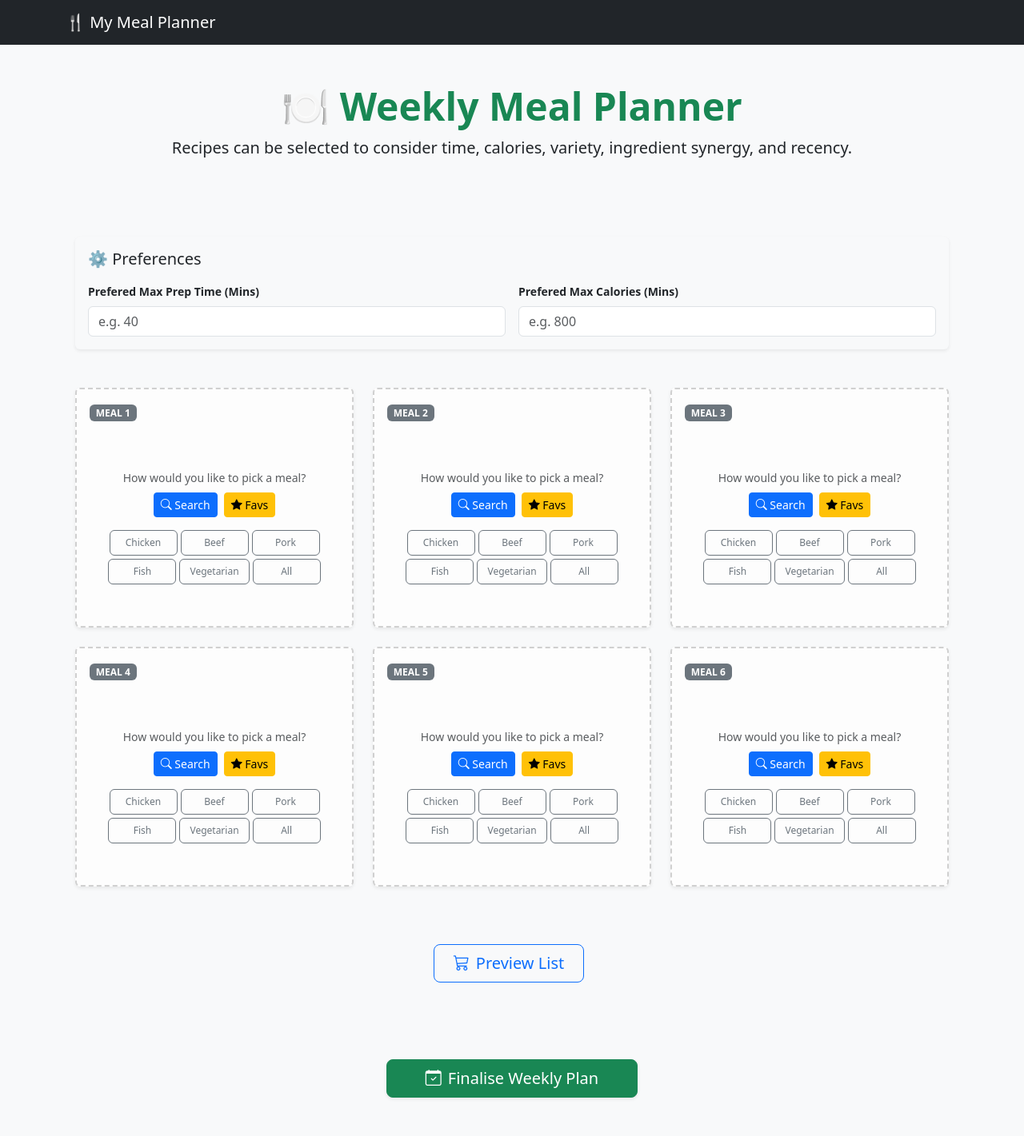
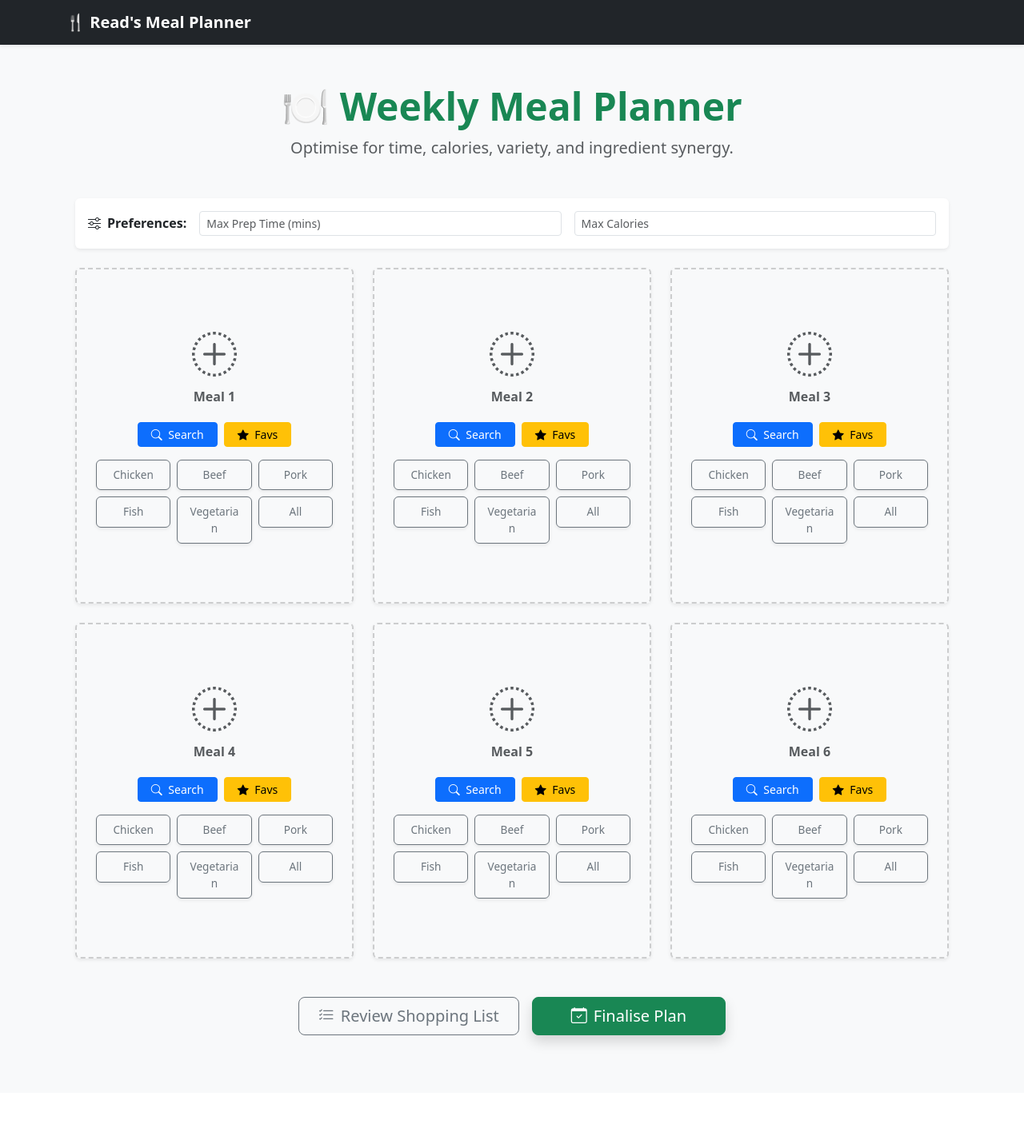
Before and after one commit to cread24/Read-Meal-Planner, a Flask app: page / in a window 1280 px wide. Shown: the whole page at 80% size. After the commit the page ends 1311 px from the top, so only its background shows below. Run offline with Flask 3, Linux system fonts and the light colour scheme; some libraries are stand-ins or nearby versions.

Commit message:
Tidying up some of the apeparences

```diff
--- a/app/templates/base.html
+++ b/app/templates/base.html
@@ -3,27 +3,31 @@
 <head>
     <meta charset="UTF-8">
     <meta name="viewport" content="width=device-width, initial-scale=1.0">
-    <title>Gousto Meal Planner</title>
+    <title>Read Meal Planner</title>
     <link href="https://cdn.jsdelivr.net/npm/bootstrap@5.3.0/dist/css/bootstrap.min.css" rel="stylesheet">
     <link rel="stylesheet" href="https://cdn.jsdelivr.net/npm/bootstrap-icons@1.11.0/font/bootstrap-icons.css">
     <style>
+        /* Enable smooth scrolling for internal jumps */
+        html { scroll-behavior: smooth; }
         body { background-color: #f8f9fa; }
         .recipe-card img { height: 200px; object-fit: cover; }
+
+        /* Ensure the main container doesn't feel too cramped */
+        .main-wrapper { min-height: 80vh; }
     </style>
 </head>
 <body>
-    <nav class="navbar navbar-dark bg-dark mb-4">
+    <nav class="navbar navbar-dark bg-dark mb-4 shadow-sm">
         <div class="container">
-            <a class="navbar-brand" href="/">🍴 My Meal Planner</a>
+            <a class="navbar-brand fw-bold" href="/">🍴 Read's Meal Planner</a>
         </div>
     </nav>
 
-    <div class="container">
-        <div class="container mt-3">
+    <div class="container main-wrapper">
         {% with messages = get_flashed_messages(with_categories=true) %}
         {% if messages %}
             {% for category, message in messages %}
-                <div class="alert alert-{{ 'info' if category == 'message' else category }} alert-dismissible fade show shadow-sm border-0" role="alert">
+            <div class="alert alert-{{ 'info' if category == 'message' else category }} alert-dismissible fade show shadow-sm border-0 mb-4" role="alert">
                 {% if category == 'success' %}<i class="bi bi-check-circle-fill me-2"></i>{% endif %}
                 {% if category == 'danger' %}<i class="bi bi-exclamation-triangle-fill me-2"></i>{% endif %}
                 {{ message }}
@@ -32,11 +36,30 @@
             {% endfor %}
         {% endif %}
         {% endwith %}
-        </div>
+
         {% block content %}{% endblock %}
     </div>
 
     <script src="https://cdn.jsdelivr.net/npm/bootstrap@5.3.0/dist/js/bootstrap.bundle.min.js"></script>
     <script src="{{ url_for('static', filename='js/planner.js') }}"></script>
+
+    <script>
+        /**
+         * SCROLL RESTORATION SCRIPT
+         * Prevents the page from jumping to the top after favoriting/changing recipes.
+         */
+        window.addEventListener('beforeunload', () => {
+            localStorage.setItem('scrollPosition', window.scrollY);
+        });
+
+        window.addEventListener('load', () => {
+            const scrollPos = localStorage.getItem('scrollPosition');
+            if (scrollPos) {
+                // Use scrollTo without smooth behavior for the initial jump to prevent flickering
+                window.scrollTo(0, parseInt(scrollPos));
+                localStorage.removeItem('scrollPosition');
+            }
+        });
+    </script>
 </body>
 </html>
--- a/app/templates/index.html
+++ b/app/templates/index.html
@@ -4,12 +4,11 @@
 <div class="container py-4">
     <div class="text-center mb-5">
         <h1 class="display-5 fw-bold text-success">🍽️ Weekly Meal Planner</h1>
-        <p class="lead">Recipes can be selected to consider time, calories, variety, ingredient synergy, and recency.</p>
+        <p class="lead text-muted">Optimise for time, calories, variety, and ingredient synergy.</p>
     </div>
 
-    <div class="container py-4">
     {% if has_active_plan %}
-        <div class="alert alert-info d-flex justify-content-between align-items-center shadow-sm mb-4">
+    <div class="alert alert-info d-flex justify-content-between align-items-center shadow-sm mb-4 border-0">
         <div class="d-flex align-items-center">
             <i class="bi bi-info-circle-fill fs-4 me-3"></i>
             <div>
@@ -22,154 +21,162 @@
         </a>
     </div>
     {% endif %}
+
+    <div class="card shadow-sm mb-4 border-0 bg-white">
+        <div class="card-body py-3">
+            <div class="row g-3 align-items-center">
+                <div class="col-auto">
+                    <span class="fw-bold text-dark"><i class="bi bi-sliders me-2"></i>Preferences:</span>
                 </div>
-
-    <div class="card shadow-sm mb-5 border-0 bg-light">
-        <div class="card-body">
-            <h5 class="card-title mb-3">⚙️ Preferences</h5>
-            <div class="row g-3">
-                <div class="col-md-6">
-                    <label class="form-label small fw-bold">Prefered Max Prep Time (Mins)</label>
-                    <input type="number" name="global_max_time" class="form-control" placeholder="e.g. 40">
+                <div class="col">
+                    <input type="number" name="global_max_time" class="form-control form-control-sm" placeholder="Max Prep Time (mins)">
                 </div>
-                <div class="col-md-6">
-                    <label class="form-label small fw-bold">Prefered Max Calories (Mins)</label>
-                    <input type="number" name="global_max_cal" class="form-control" placeholder="e.g. 800">
+                <div class="col">
+                    <input type="number" name="global_max_cal" class="form-control form-control-sm" placeholder="Max Calories">
                 </div>
             </div>
         </div>
     </div>
+
     {% if synergy %}
-    <div class="alert alert-success border-success shadow-sm mb-4 animate__animated animate__fadeIn">
+    <div class="alert alert-success border-0 shadow-sm mb-4 animate__animated animate__fadeIn" style="background: linear-gradient(to right, #d4edda, #ffffff);">
         <div class="d-flex align-items-center">
             <div class="fs-2 me-3">♻️</div>
             <div>
-                <h5 class="alert-heading mb-1">Smart Synergy Found!</h5>
-                <p class="mb-0">You're efficiently using these ingredients across multiple meals:
-                    <strong>{{ synergy|join(', ') }}</strong>.
-                </p>
+                <h6 class="fw-bold mb-1 text-success">Smart Synergy Found!</h6>
+                <p class="mb-0 small text-dark">Efficiently using: <strong>{{ synergy|join(', ') }}</strong>.</p>
             </div>
         </div>
-    </div>
-    {% elif slots|select|list|length > 1 %}
-    <div class="alert alert-light border shadow-sm mb-4 text-center">
-        <p class="mb-0 text-muted italic">💡 Try picking a different category to see if we can find more ingredient overlaps!</p>
     </div>
     {% endif %}
 
     <div class="row row-cols-1 row-cols-md-2 row-cols-lg-3 g-4">
         {% for i in range(6) %}
         <div class="col">
-            <div class="card h-100 shadow-sm border-2 {% if slots[i] %}border-success{% else %}border-dashed{% endif %}">
-                <div class="card-header bg-transparent border-0 pt-3">
-                    <span class="badge bg-secondary">MEAL {{ i + 1 }}</span>
-                </div>
+            <div class="card h-100 shadow-sm border-2 recipe-card {% if slots[i] %}border-success{% else %}border-dashed{% endif %}">
 
-                <div class="card-body d-flex flex-column align-items-center justify-content-center text-center">
                 {% if slots[i] %}
                     <div class="position-absolute top-0 end-0 p-2 d-flex gap-1" style="z-index: 5;">
                         <form action="{{ url_for('main.toggle_status', recipe_id=slots[i].id, status_type='favourite') }}" method="POST">
-                                <button type="submit" class="btn btn-light btn-sm rounded-circle shadow-sm border p-0" style="width: 28px; height: 28px; line-height: 28px;">
+                            <button type="submit" class="btn btn-white btn-sm rounded-circle shadow-sm border p-0 btn-action">
                                 <i class="bi {{ 'bi-heart-fill text-danger' if slots[i].is_favourite else 'bi-heart' }}"></i>
                             </button>
                         </form>
                         <form action="{{ url_for('main.toggle_status', recipe_id=slots[i].id, status_type='dislike') }}" method="POST">
-                                <button type="submit" class="btn btn-light btn-sm rounded-circle shadow-sm border p-0" style="width: 28px; height: 28px; line-height: 28px;">
+                            <button type="submit" class="btn btn-white btn-sm rounded-circle shadow-sm border p-0 btn-action">
                                 <i class="bi {{ 'bi-hand-thumbs-down-fill text-dark' if slots[i].is_disliked else 'bi-hand-thumbs-down' }}"></i>
                             </button>
                         </form>
                     </div>
 
+                    <div class="card-body d-flex flex-column text-center">
+                        <div class="text-start mb-2">
+                            <span class="badge bg-light text-dark border">MEAL {{ i + 1 }}</span>
+                        </div>
 
-                <div class="card-body d-flex flex-column align-items-center justify-content-center text-center">
                         {% if slots[i].image_url %}
-                        <img src="{{ slots[i].image_url }}" class="img-fluid rounded mb-3" style="height: 140px; width: 100%; object-fit: cover;">
+                            <img src="{{ slots[i].image_url }}" class="img-fluid rounded mb-3 shadow-sm" style="height: 160px; width: 100%; object-fit: cover;">
                         {% endif %}
-                    <div class="mb-3">
+
+                        <div class="mb-2">
                             {% set cat = slots[i].category %}
                             <span class="badge rounded-pill
                                 {{ 'bg-warning text-dark' if cat == 'Chicken' }}
-                            {{ 'bg-danger' if cat == 'Beef' }}
+                                {{ 'bg-danger text-white' if cat == 'Beef' }}
                                 {{ 'bg-secondary' if cat == 'Pork' }}
                                 {{ 'bg-info text-dark' if cat == 'Fish' }}
-                            {{ 'bg-success' if cat == 'Vegetarian' }}
+                                {{ 'bg-success text-white' if cat == 'Vegetarian' }}
                                 {{ 'bg-dark' if cat == 'Other' }}">
                                 {{ cat }}
                             </span>
-                        <i class="bi bi-pencil-square ms-1 text-muted small"
-                        style="cursor: pointer;"
-                        onclick="openRecipeReclassify('{{ slots[i].id }}', '{{ slots[i].name }}')"></i>
+                            <i class="bi bi-pencil-square ms-1 text-muted small" style="cursor: pointer;" onclick="openRecipeReclassify('{{ slots[i].id }}', '{{ slots[i].name }}')"></i>
                         </div>
-                    <h6 class="fw-bold mb-1">{{ slots[i].name }}</h6>
+
+                        <h6 class="fw-bold mb-1 text-truncate" title="{{ slots[i].name }}">{{ slots[i].name }}</h6>
+
                         {% if slots[i].source_url %}
-                    <a href="{{ slots[i].source_url }}" target="_blank" class="btn btn-link btn-sm p-0 mb-3 text-decoration-none">
-                        View on Gousto <i class="bi bi-box-arrow-up-right"></i>
+                        <a href="{{ slots[i].source_url }}" target="_blank" class="btn btn-link btn-sm p-0 mb-3 text-decoration-none text-muted">
+                            <small>View Details <i class="bi bi-box-arrow-up-right"></i></small>
                         </a>
                         {% endif %}
 
                         <form action="{{ url_for('main.clear_slot', slot_index=i) }}" method="POST" class="w-100 mt-auto">
-                        <button type="submit" class="btn btn-sm btn-outline-danger w-100">🔄 Change Meal</button>
+                            <button type="submit" class="btn btn-sm btn-outline-danger w-100 border-0">
+                                <i class="bi bi-arrow-repeat me-1"></i>Change
+                            </button>
                         </form>
                     </div>
 
                 {% else %}
-                        <p class="text-muted small mb-2">How would you like to pick a meal?</p>
+                    <div class="card-body d-flex flex-column align-items-center justify-content-center text-center p-4">
+                        <div class="mb-3 text-muted">
+                            <i class="bi bi-plus-circle-dotted display-4"></i>
+                            <p class="fw-bold mt-2 mb-1">Meal {{ i + 1 }}</p>
+                        </div>
 
-                        <div class="d-flex gap-2 justify-content-center mb-3">
-                            <button type="button" class="btn btn-sm btn-primary search-trigger"
-                                    data-slot="{{ i }}"
-                                    data-fav="false">
-                                <i class="bi bi-search"></i> Search
+                        <div class="d-flex gap-2 mb-3">
+                            <button class="btn btn-sm btn-primary search-trigger px-3" data-slot="{{ i }}" data-fav="false">
+                                <i class="bi bi-search me-1"></i> Search
                             </button>
-                            <button type="button" class="btn btn-sm btn-warning search-trigger"
-                                    data-slot="{{ i }}"
-                                    data-fav="true">
-                                <i class="bi bi-star-fill"></i> Favs
+                            <button class="btn btn-sm btn-warning search-trigger px-3" data-slot="{{ i }}" data-fav="true">
+                                <i class="bi bi-star-fill me-1"></i> Favs
                             </button>
                         </div>
-                        <div class="d-flex flex-wrap gap-1 justify-content-center">
+
+                        <div class="row g-2 justify-content-center">
                             {% for cat in ['Chicken', 'Beef', 'Pork', 'Fish', 'Vegetarian', 'All'] %}
+                            <div class="col-4">
                                 <form action="{{ url_for('main.randomise_slot', slot_index=i) }}" method="POST">
                                     <input type="hidden" name="category" value="{{ cat }}">
-                                <input type="hidden" name="max_time" class="pref-time-mirror">
-                                <input type="hidden" name="max_cal" class="pref-cal-mirror">
-                                <button type="submit" class="btn btn-xs btn-outline-secondary architect-btn" style="font-size: 0.75rem;">
+                                    <button type="submit" class="btn btn-outline-secondary w-100 py-2 architect-btn shadow-sm" style="font-size: 0.85rem;">
                                         {{ cat }}
                                     </button>
                                 </form>
+                            </div>
                             {% endfor %}
                         </div>
+                    </div>
                 {% endif %}
-                </div>
             </div>
         </div>
         {% endfor %}
     </div>
 
-    <div class="text-center mt-5 py-4">
-        <button type="button"
-                class="btn btn-outline-primary btn-lg px-4 me-2"
-                data-bs-toggle="modal"
-                data-bs-target="#previewModal"
-                id="previewBtn">
-            <i class="bi bi-cart3 me-2"></i>Preview List
+    <div class="d-flex justify-content-center gap-3 mt-5 pb-5">
+        <button type="button" class="btn btn-outline-secondary btn-lg px-4" data-bs-toggle="modal" data-bs-target="#previewModal" id="previewBtn">
+            <i class="bi bi-list-check me-2"></i>Review Shopping List
         </button>
-    </div>
-
-    <div class="text-center mt-5 py-4">
-        <button type="button"
-                id="finaliseBtn"
-                class="btn btn-success btn-lg px-5 shadow-sm">
-            <i class="bi bi-calendar-check me-2"></i>Finalise Weekly Plan
+        <button type="button" id="finaliseBtn" class="btn btn-success btn-lg px-5 shadow">
+            <i class="bi bi-calendar-check me-2"></i>Finalise Plan
         </button>
     </div>
 </div>
 
 <style>
-    .border-dashed { border-style: dashed !important; border-width: 2px; background-color: #fdfdfd; min-height: 300px; }
-    .architect-btn { min-width: 85px; }
-    .recipe-card img { transition: transform 0.3s ease; }
-    .recipe-card:hover img { transform: scale(1.02); }
+    .border-dashed {
+        border-style: dashed !important;
+        border-width: 2px;
+        background-color: #f8f9fa;
+        min-height: 420px; /* Increased height to accommodate bigger buttons */
+        transition: all 0.2s;
+    }
+    .border-dashed:hover {
+        background-color: #f1f3f5;
+        border-color: #adb5bd !important;
+    }
+    .architect-btn {
+        transition: transform 0.1s;
+    }
+    .architect-btn:active {
+        transform: scale(0.95);
+    }
+    .recipe-card {
+        transition: transform 0.2s, box-shadow 0.2s;
+    }
+    .recipe-card:hover {
+        transform: translateY(-5px);
+        box-shadow: 0 10px 20px rgba(0,0,0,0.1) !important;
+    }
 </style>
 
 <div class="toast-container position-fixed bottom-0 end-0 p-3">
```
Lines whose indentation alone changed are shown as unchanged.
